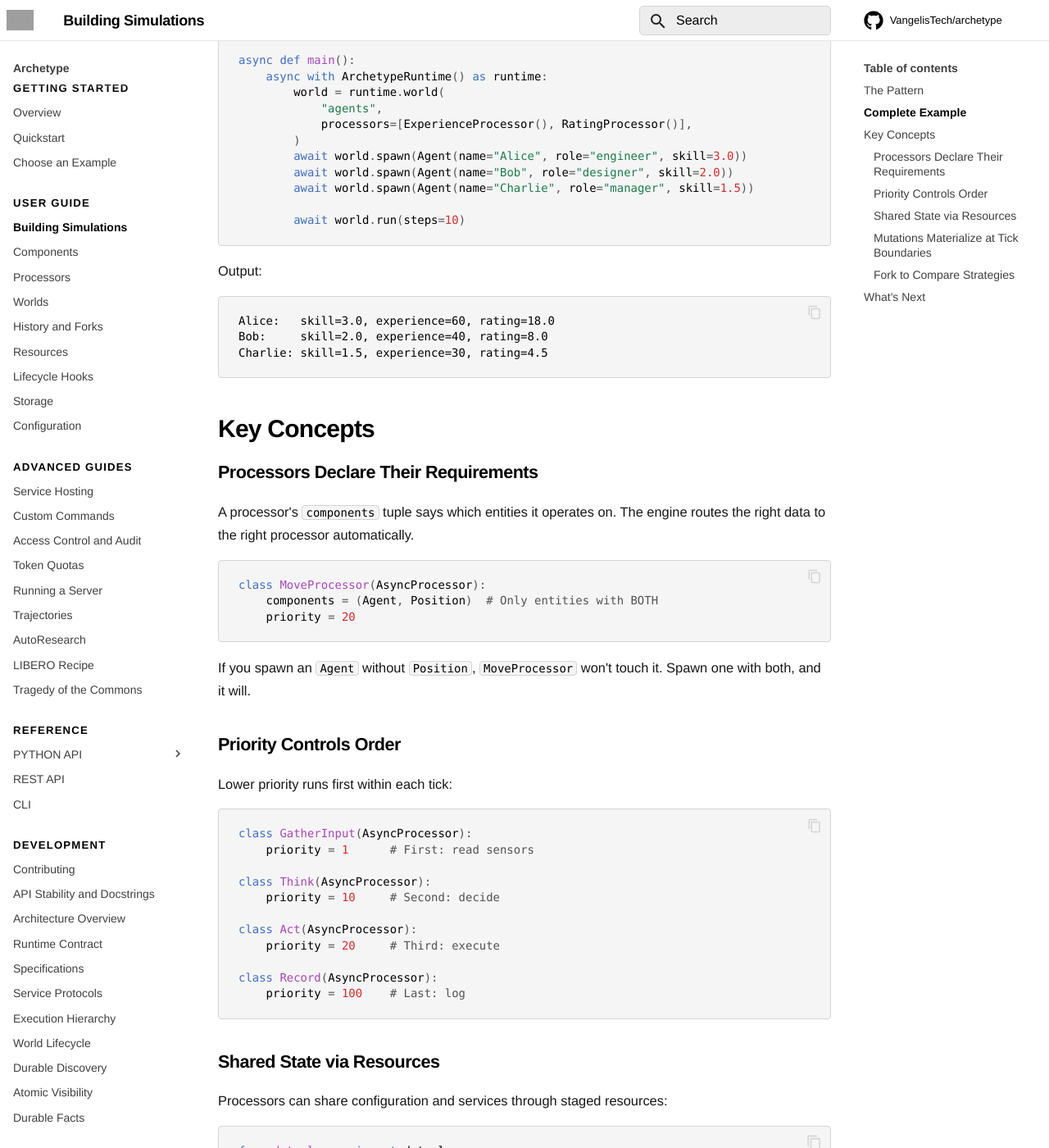
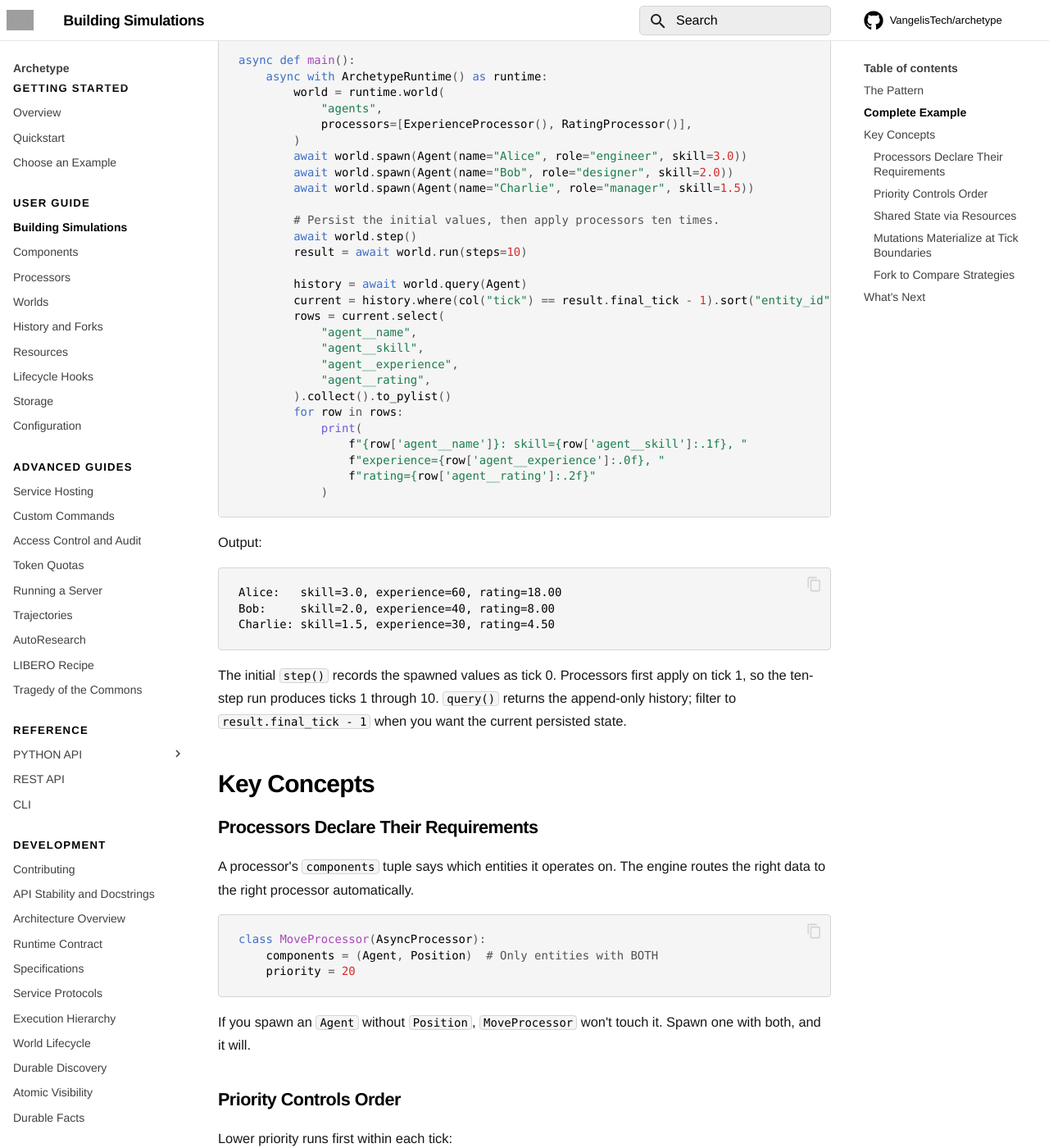
Before and after one commit to VangelisTech/archetype, an MkDocs documentation site: the page built from docs/guide/building-simulations.md, in a window 1280 px wide and 1400 px high, scrolled down 1627 px. Shown: the whole window at 82% size. Built offline with MkDocs 1.6.1 and Material for MkDocs 9.7.7, drawn with Linux system fonts in a browser that asks for light colours; comment, search, counter and statistics services are not loaded; grey boxes are pictures that could not be loaded.

````diff
--- a/docs/guide/building-simulations.md
+++ b/docs/guide/building-simulations.md
@@ -76,16 +76,38 @@ async def main():
         await world.spawn(Agent(name="Bob", role="designer", skill=2.0))
         await world.spawn(Agent(name="Charlie", role="manager", skill=1.5))
 
-        await world.run(steps=10)
+        # Persist the initial values, then apply processors ten times.
+        await world.step()
+        result = await world.run(steps=10)
+
+        history = await world.query(Agent)
+        current = history.where(col("tick") == result.final_tick - 1).sort("entity_id")
+        rows = current.select(
+            "agent__name",
+            "agent__skill",
+            "agent__experience",
+            "agent__rating",
+        ).collect().to_pylist()
+        for row in rows:
+            print(
+                f"{row['agent__name']}: skill={row['agent__skill']:.1f}, "
+                f"experience={row['agent__experience']:.0f}, "
+                f"rating={row['agent__rating']:.2f}"
+            )
 ```
 
 Output:
 
 ```text
-Alice:   skill=3.0, experience=60, rating=18.0
-Bob:     skill=2.0, experience=40, rating=8.0
-Charlie: skill=1.5, experience=30, rating=4.5
+Alice:   skill=3.0, experience=60, rating=18.00
+Bob:     skill=2.0, experience=40, rating=8.00
+Charlie: skill=1.5, experience=30, rating=4.50
 ```
+
+The initial `step()` records the spawned values as tick 0. Processors first
+apply on tick 1, so the ten-step run produces ticks 1 through 10. `query()`
+returns the append-only history; filter to `result.final_tick - 1` when you
+want the current persisted state.
 
 ## Key Concepts
 
````
Also changed, not shown: docs/guide/examples.md (+17 -0 lines), docs/guide/quickstart.md (+9 -3 lines), docs/reference/rest-api.md (+2 -1 lines), examples/README.md (+1 -0 lines), 5 other files.
